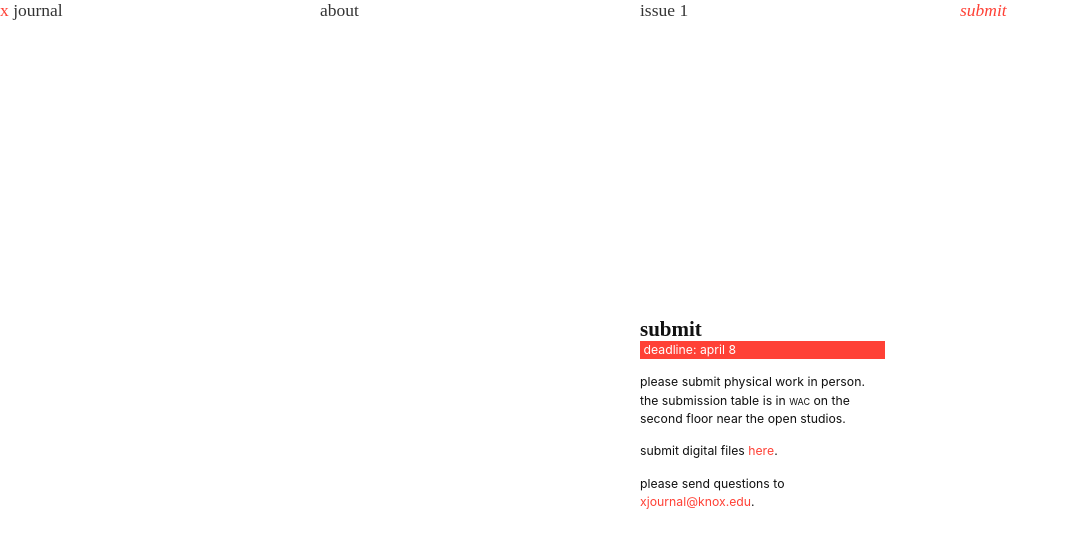
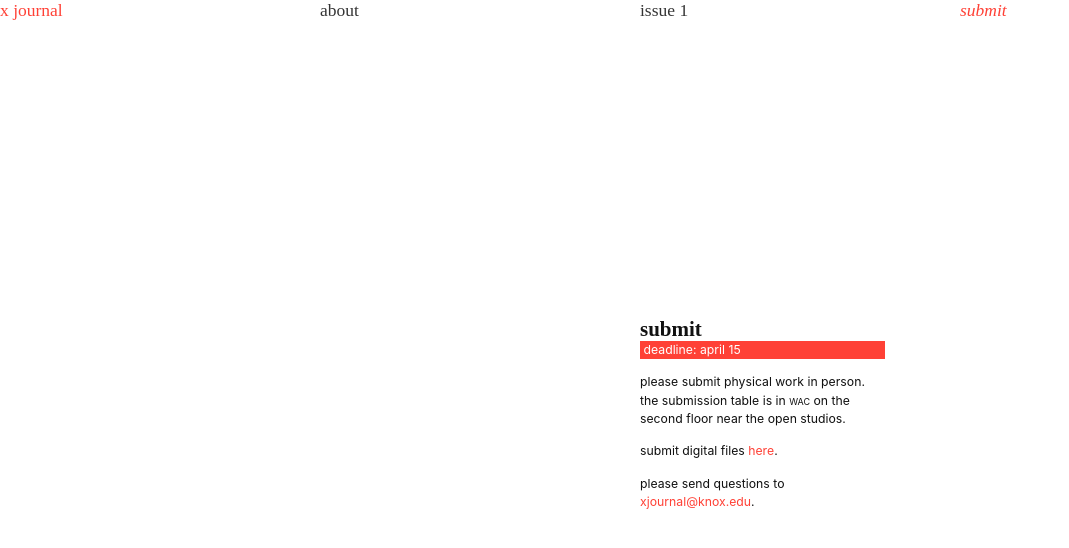
Before and after one commit to pcsteppan/xjournal, a Vue app: page /submit in a window 1280 px wide. Shown: the top 548 px of the page, without its empty margins (0-1069 px from the left). Built offline with nearby package versions, Linux system fonts and the light colour scheme; a web font is replaced by a local one; what v-touch would draw is missing.

Commit message:
extended deadline

```diff
--- a/src/views/SubmissionPage.vue
+++ b/src/views/SubmissionPage.vue
@@ -5,7 +5,7 @@
       submit
     </h1>
     <p class="sans-serif measure-narrow wide lh-copy mb3 white bg-red f6 pl1">
-      deadline: april 8
+      deadline: april 15
     </p>
     <p class="sans-serif measure-narrow lh-copy mb3 near-black f6">
       please submit physical work in person. the submission table is in <span class="small-caps">wac</span> on the second floor near the open studios.
```
